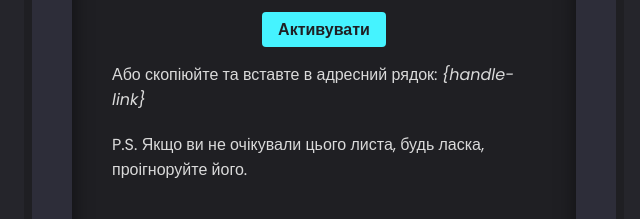
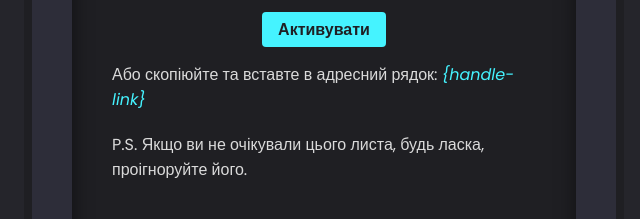
Before and after one commit to Kh-Ol-An/wish-hub-server, a website: page emails/activationMail.html in a window 1280 px wide. Shown: the part 378-597 px from the top of the page, 316-956 px from the left. Drawn offline with Linux system fonts and the light colour scheme.

Commit message:
fixed color for handle-link in mail templates

```diff
--- a/emails/activationMail.html
+++ b/emails/activationMail.html
@@ -380,7 +380,12 @@
 																				"
 																			>
 																				Або скопіюйте та вставте в адресний рядок:
-																				<span style="font-style: italic">
+																				<span
+																					style="
+																						font-style: italic;
+																						color: #45f3ff;
+																					"
+																				>
 																					{handle-link}
 																				</span>
 																			</p>
```
Also changed, not shown: emails/passwordResetMail.html (+6 -1 lines).
